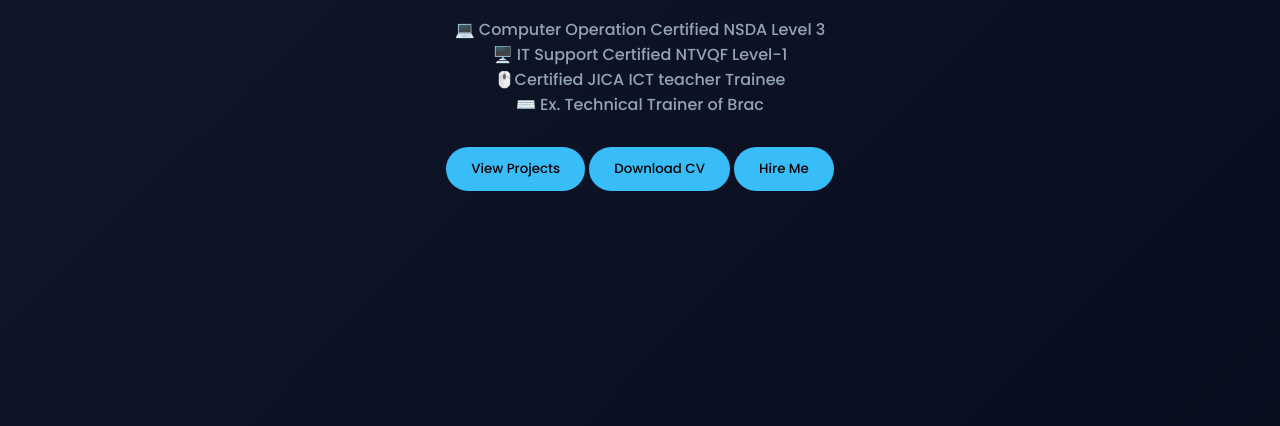
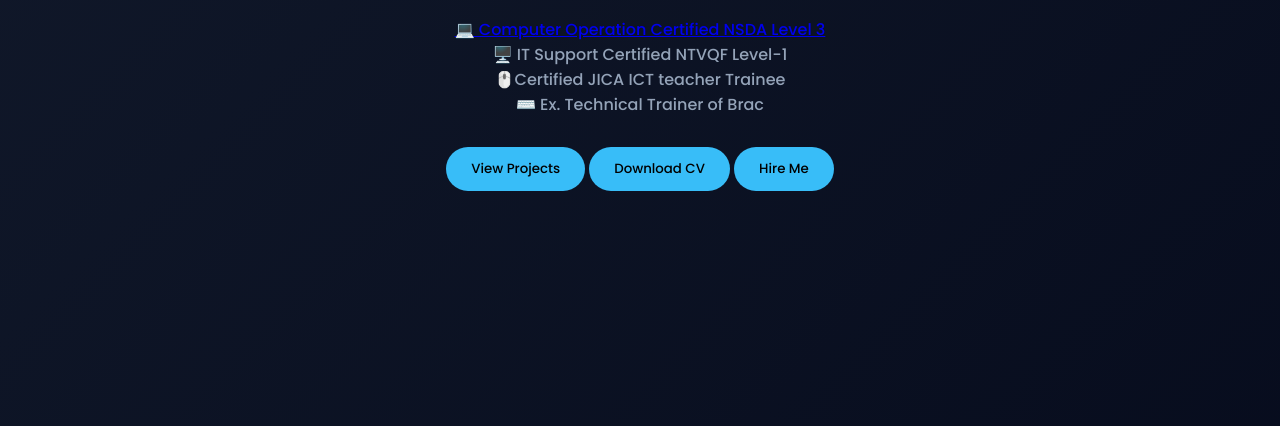
Before and after one commit to masummit2024-web/portfolio, a plain HTML site: page index.html in a window 1280 px wide. Shown: the part 374-800 px from the top of the page. Drawn offline with Linux system fonts and the light colour scheme.

Commit message:
index.html

```diff
--- a/index.html
+++ b/index.html
@@ -185,8 +185,7 @@ footer{
 </p>
 
 <p>
-
-	💻 Computer Operation Certified NSDA Level 3<br>
+	<a href="Cert.pdf">💻 Computer Operation Certified NSDA Level 3</a><br>
 	🖥️ IT Support Certified NTVQF Level-1<br>
 	🖱️Certified JICA ICT teacher Trainee <br>
 	⌨️ Ex. Technical Trainer of Brac
```
